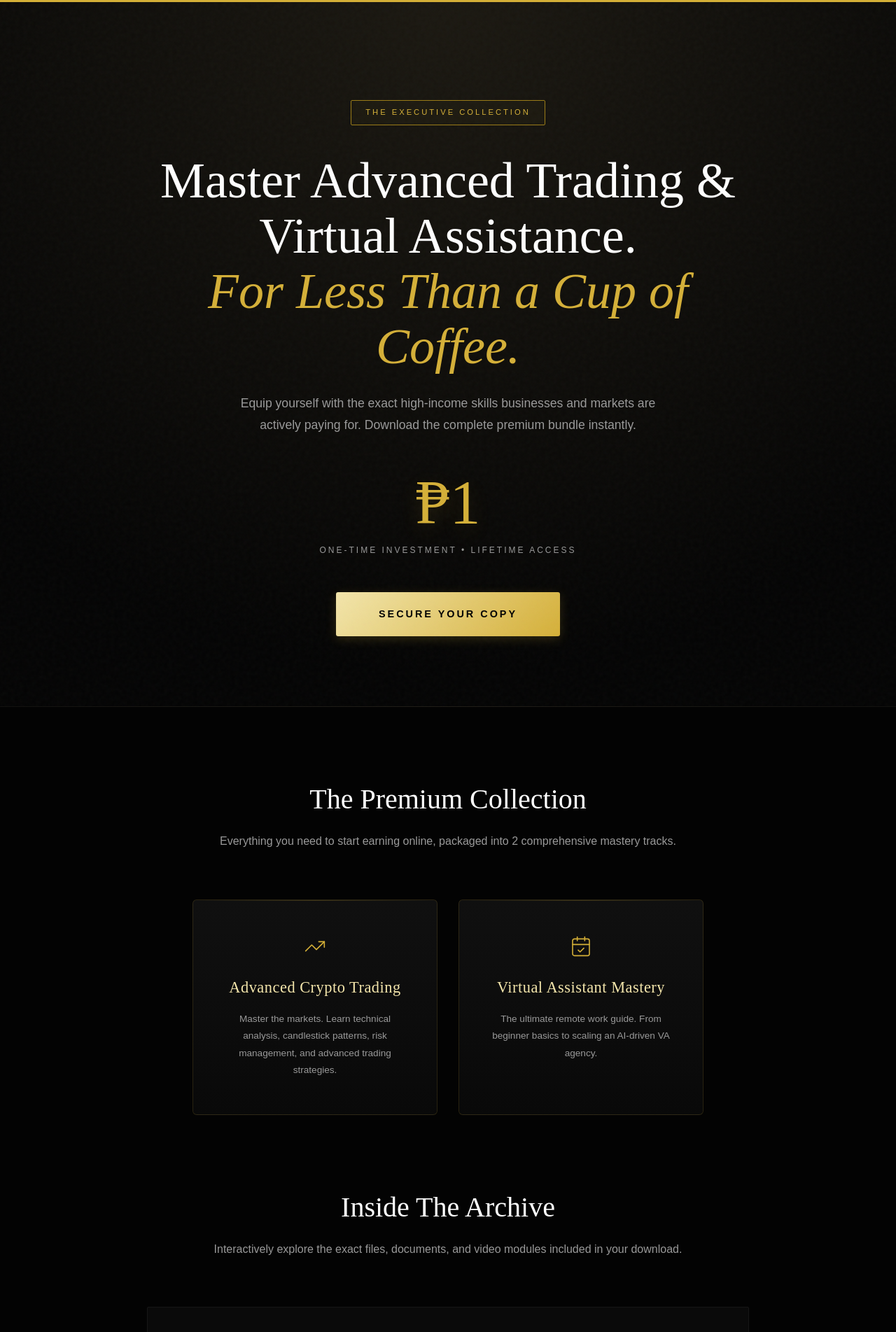
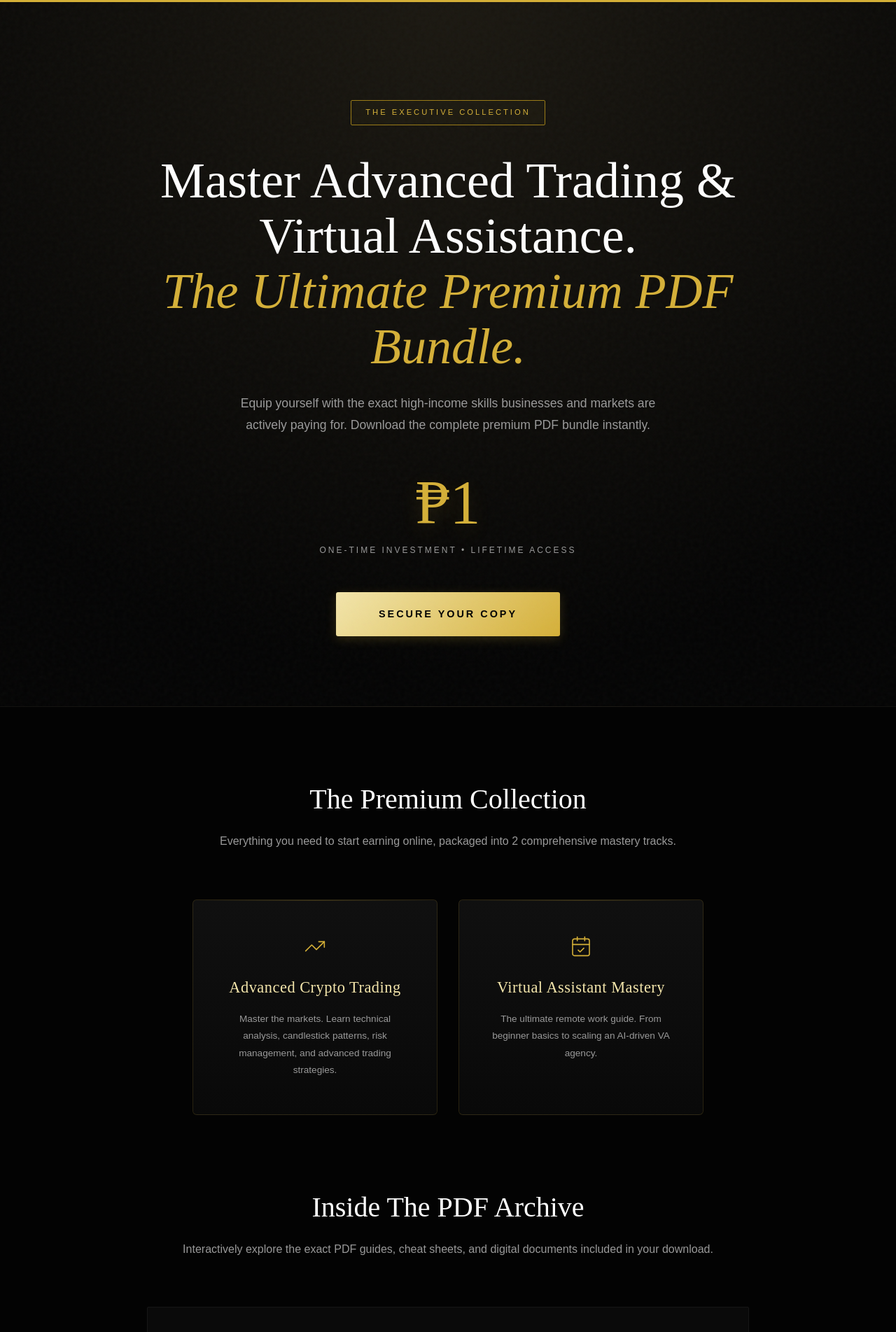
Before and after one commit to MidasGLoves/CRYPTO-VA, a React (Vite) app: page / in a window 1280 px wide. Shown: the top 1903 px of the page at 70% size. Built offline with nearby package versions, Linux system fonts and the light colour scheme.

Commit message:
feat: Update hero and curriculum section text
Refine marketing copy to emphasize the "premium PDF bundle" and clarify the contents of the archive to be interactive PDF guides, cheat sheets, and digital documents. This improves clarity and sets better expectations for the user.

```diff
--- a/src/App.tsx
+++ b/src/App.tsx
@@ -76,8 +76,8 @@ function MainContent({ onHiddenClick }: { onHiddenClick: () => void }) {
     <>
       <header className="hero">
         <div className="badge-custom">The Executive Collection</div>
-        <h1>Master Advanced Trading & Virtual Assistance.<br/><span>For Less Than a Cup of Coffee.</span></h1>
-        <p>Equip yourself with the exact high-income skills businesses and markets are actively paying for. Download the complete premium bundle instantly.</p>
+        <h1>Master Advanced Trading & Virtual Assistance.<br/><span>The Ultimate Premium PDF Bundle.</span></h1>
+        <p>Equip yourself with the exact high-income skills businesses and markets are actively paying for. Download the complete premium PDF bundle instantly.</p>
         <div className="price-tag">₱1</div>
         <div className="price-subtext">One-Time Investment • Lifetime Access</div>
         <button className="btn-custom" style={{ maxWidth: '320px', margin: '0 auto' }} onClick={() => document.getElementById('order')?.scrollIntoView()}>Secure Your Copy</button>
@@ -119,8 +119,8 @@ function MainContent({ onHiddenClick }: { onHiddenClick: () => void }) {
 
       <section className="curriculum-section">
         <div className="section-header">
-          <h2>Inside The Archive</h2>
-          <p>Interactively explore the exact files, documents, and video modules included in your download.</p>
+          <h2>Inside The PDF Archive</h2>
+          <p>Interactively explore the exact PDF guides, cheat sheets, and digital documents included in your download.</p>
         </div>
 
         <div className="accordion-container">
```
